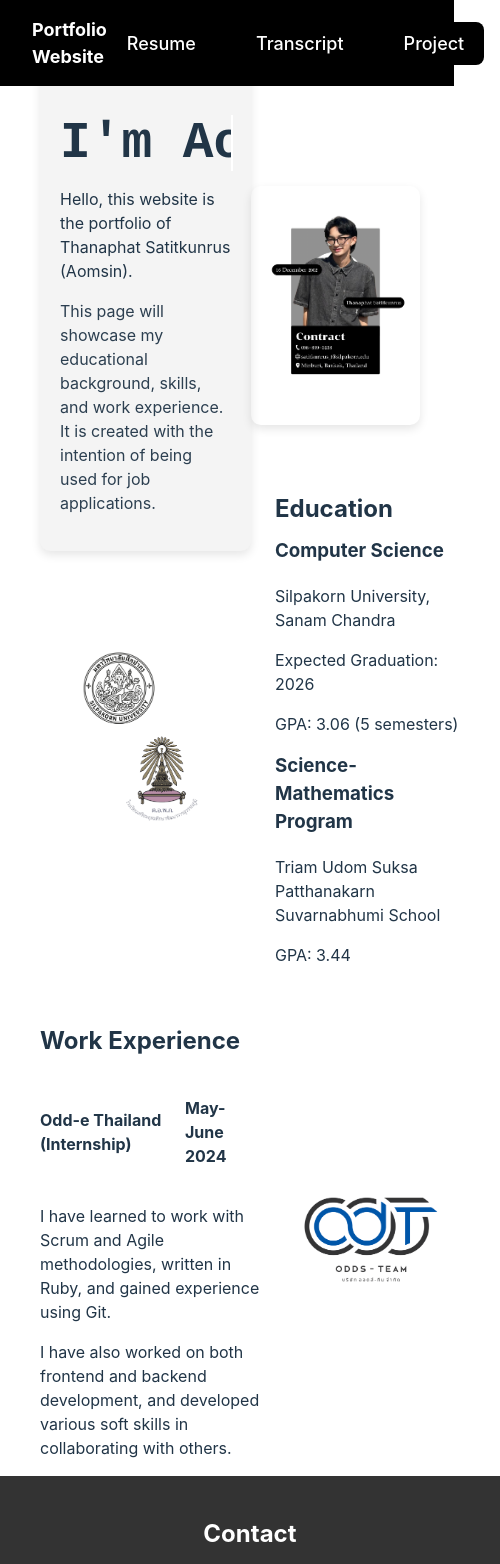
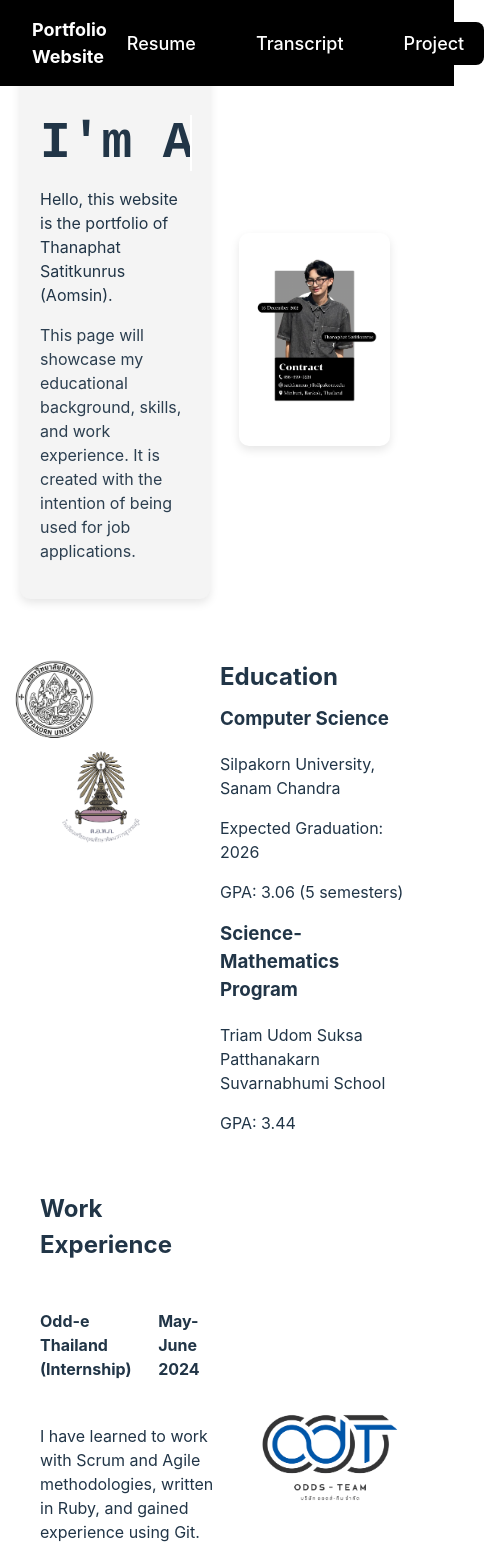
Before and after one commit to a0ms1nn/Portfolio_web, a React (Vite) app: page / in a window 390 px wide. Shown: the top 1564 px of the page, 500 px wide, since content can reach past the window. Built offline with nearby package versions, Linux system fonts and the light colour scheme.

Commit message:
edit Css

```diff
--- a/src/App.css
+++ b/src/App.css
@@ -15,13 +15,12 @@
 
 /* ชื่อเว็บไซต์ */
 .name {
-
   font-weight: bold;
 }
 
 .container {
   display: flex;
-  gap: 20px; /* เพิ่มระยะห่างระหว่างปุ่ม */
+  gap: 20px;
   margin-right: 5%;
 }
 
@@ -40,27 +39,51 @@
 .container a:hover {
   background-color: #444;
 }
+
 /* จัด container ของเนื้อหาข้อความและรูปภาพให้อยู่ในแถวเดียวกัน */
 .content-container {
   display: flex;
   align-items: center;
   justify-content: space-between;
-  margin-top: 60px; /* ให้ห่างจาก Navbar */
+  margin-top: 60px;
   padding: 0 40px;
+  flex-wrap: wrap; /* ช่วยให้เนื้อหายืดหยุ่น */
+}
+
+.containerText, .containerProfile {
+  width: 45%; /* กำหนดความกว้างให้ทั้งข้อความและรูป */
+  box-sizing: border-box;
+}
+
+@media screen and (max-width: 768px) {
+  .content-container {
+    flex-direction: row; /* จัดให้อยู่ในแถวเดียวกัน */
+    padding: 0 20px;
+  }
+
+  .containerText, .containerProfile {
+    width: 50%; /* ใช้ 50% ในหน้าจอเล็ก */
+    margin-top: 20px;
+  }
 }
 
 /* ปรับ containerText ให้ใช้ 50% ของพื้นที่ */
 .containerText {
-  width: 45%;
   padding: 20px;
   background-color: #f4f4f4;
   border-radius: 10px;
   box-shadow: 0px 4px 10px rgba(0, 0, 0, 0.1);
-  margin-top: -90px; /* ปรับให้ containerText อยู่ใต้ containerProfile */
+  margin-top: -90px;
 }
 
 .containerText h1 {
-  margin-bottom: 3px; /* ลดระยะห่างระหว่าง h1 */
+  margin-bottom: 3px;
+  font-family: 'Courier New', monospace;
+  overflow: hidden;
+  white-space: nowrap;
+  border-right: 2px solid #fff;
+  width: 0;
+  animation: typing 3s steps(30) 0.5s forwards;
 }
 
 @keyframes typing {
@@ -72,6 +95,16 @@
   }
 }
 
+/* เพิ่ม delay ให้กับ "I'm Aomsin!" */
+.containerText h1:nth-child(2) {
+  animation-delay: 2.5s;
+}
+
+.containerText p {
+  opacity: 0;
+  animation: fadeIn 1.5s ease-out forwards;
+}
+
 @keyframes fadeIn {
   0% {
     opacity: 0;
@@ -81,86 +114,56 @@
   }
 }
 
-.containerText h1 {
-  font-family: 'Courier New', monospace; /* ใช้ฟอนต์ที่เหมือนการพิมพ์ */
-  overflow: hidden;
-  white-space: nowrap;
-  border-right: 2px solid #fff; /* ขีดขวางให้เหมือนเคอร์เซอร์ */
-  width: 0;
-  animation: typing 3s steps(30) 0.5s forwards; /* พิมพ์เสร็จใน 3 วินาที */
-}
-
-/* เพิ่ม delay ให้กับ "I'm Aomsin!" */
-.containerText h1:nth-child(2) {
-  animation-delay: 2.5s; /* ช้าไปอีก 4 วินาทีหลัง "Hello" */
-}
-
-.containerText p {
-  opacity: 0; /* เริ่มต้นที่โปร่งใส */
-  animation: fadeIn 1.5s ease-out forwards;
-}
-
-/* หน่วงเวลาให้ข้อความใน <p> ค่อยๆ ปรากฏหลังจาก "Hello" และ "I'm Aomsin!" */
 .containerText p:nth-child(3) {
-  animation-delay: 4s; /* หน่วงเวลา 6 วินาที */
+  animation-delay: 4s;
 }
 
 .containerText p:nth-child(4) {
-  animation-delay: 4.5s; /* หน่วงเวลา 7 วินาที */
+  animation-delay: 4.5s;
 }
 
 /* ปรับ containerProfile ให้ใช้ 50% ของพื้นที่ */
 .containerProfile {
-  width: 70%;
   display: flex;
-  justify-content: center; /* จัดให้อยู่ตรงกลาง */
+  justify-content: center;
   align-items: center;
+  width: 45%;
+  padding: 10px;
 }
 
-/* ปรับขนาดรูปให้ไม่เกิน container */
 .containerProfile img {
-  width: 100%; /* ใช้เต็มพื้นที่ของ containerProfile */
-  max-width: 100vh; /* เพิ่ม max-width เพื่อขยายรูป */
+  width: 100%;
   height: auto;
   border-radius: 10px;
   box-shadow: 0px 4px 10px rgba(0, 0, 0, 0.1);
 }
 
-.containerEducation{
-    margin-top: -100px;
-    margin-left: 0px;
-    width: 50%;
+/* ปรับ layout ของ section ต่างๆ */
+.containerSchoolEducation {
+  display: flex;
+  gap: 20px;
+  margin-top: 20px;
 }
-.containerWorkExperience {
-  margin-top: -0px;
-  margin-left: 40px;
+
+.containerSchool, .containerEducation {
   width: 50%;
 }
 
-/* เพิ่ม Flexbox เพื่อจัดตำแหน่งรูปภาพและข้อความ */
-.containerSchoolEducation {
-  display: flex; /* จัดให้เป็น flexbox */
-  gap: 20px; /* เพิ่มระยะห่างระหว่างรูปกับข้อความ */
-  margin-top: 20px; /* เพิ่มระยะห่างจากส่วนอื่น */
+@media screen and (max-width: 768px) {
+  .containerSchoolEducation {
+    flex-direction: row;
+  }
+
+  .containerSchool, .containerEducation {
+    width: 50%;
+    margin-top: 20px;
+  }
 }
 
-.containerSchool {
-  width: 50%; /* ให้รูปอยู่ครึ่งหน้าซ้าย */
-  display: flex;
-  justify-content: center; /* จัดรูปไว้กลาง */
-  align-items: center; /* จัดให้อยู่กลางแนวตั้ง */
-  padding-left: 50px; /* เพิ่มช่องว่างทางซ้าย */
-  margin-top: -80px;
-}
-
+/* ปรับขนาดรูปใน containerSchool */
 .containerSchool img {
-  max-width: 80%; /* ปรับขนาดรูปให้เล็กลง */
-  height: auto; /* ให้รูปคงสัดส่วน */
-}
-
-.containerEducation {
-  width: 50%; /* ข้อความอยู่ครึ่งหน้าขวา */
-  padding-left: 20px; /* ให้มีช่องว่างระหว่างรูปกับข้อความ */
+  max-width: 80%;
+  height: auto;
 }
 
 .containerEducation h2 {
@@ -171,21 +174,12 @@
   margin-top: 5px;
 }
 
-.containerWorkExperience h2 {
-  margin-bottom: 10px; /* เว้นระยะห่างจากหัวข้อ */
-}
-
-
-.containerWorkExperience h3 {
-  margin-top: 5px; /* เว้นระยะห่างจากหัวข้อย่อย */
-}
-
 /* จัดรูปแบบการแสดงผลของเนื้อหาประสบการณ์การทำงาน */
 .workExperienceDetails {
   display: flex;
   justify-content: space-between;
   align-items: center;
-  margin-top: 10px; /* ลดระยะห่างจากด้านบน */
+  margin-top: 10px;
 }
 
 .workExperienceDetails h4 {
@@ -193,38 +187,46 @@
 }
 
 .workExperienceDetails h5 {
-  font-size: 16px; /* ลดขนาดข้อความสำหรับเวลา */
+  font-size: 16px;
 }
 
-.workExperienceDetails1 p {
-  margin-top: 10px;
-}
-
-/* เพิ่มขอบของ section ต่างๆ */
-
 .containerWorkSection {
-  display: flex; /* จัดให้อยู่ในแถวเดียวกัน */
-  align-items: center; /* จัดให้อยู่ตรงกลางแนวตั้ง */
-  gap: 20px; /* เพิ่มช่องว่างระหว่างข้อความกับรูป */
+  display: flex;
+  align-items: center;
+  gap: 20px;
   margin-top: 20px;
 }
 
 .containerWorkExperience {
-  width: 50%; /* ให้ข้อความใช้พื้นที่ 60% */
+  width: 50%;
+  margin-left: 40px;
 }
 
 .containerWork {
-  width: 40%; /* ให้รูปใช้พื้นที่ 40% */
+  width: 40%;
   display: flex;
-  justify-content: center; /* จัดรูปไว้ตรงกลาง */
+  justify-content: center;
   align-items: center;
 }
 
 .containerWork img {
-  max-width: 80%; /* ปรับขนาดรูปให้เล็กลง */
+  max-width: 80%;
   height: auto;
 }
 
+@media screen and (max-width: 768px) {
+  .containerWorkSection {
+    flex-direction: row;
+  }
+
+  .containerWorkExperience {
+    width: 50%;
+  }
+
+  .containerWork {
+    width: 50%;
+  }
+}
 
 /* สไตล์ฟุตเตอร์ */
 .footer {
```
